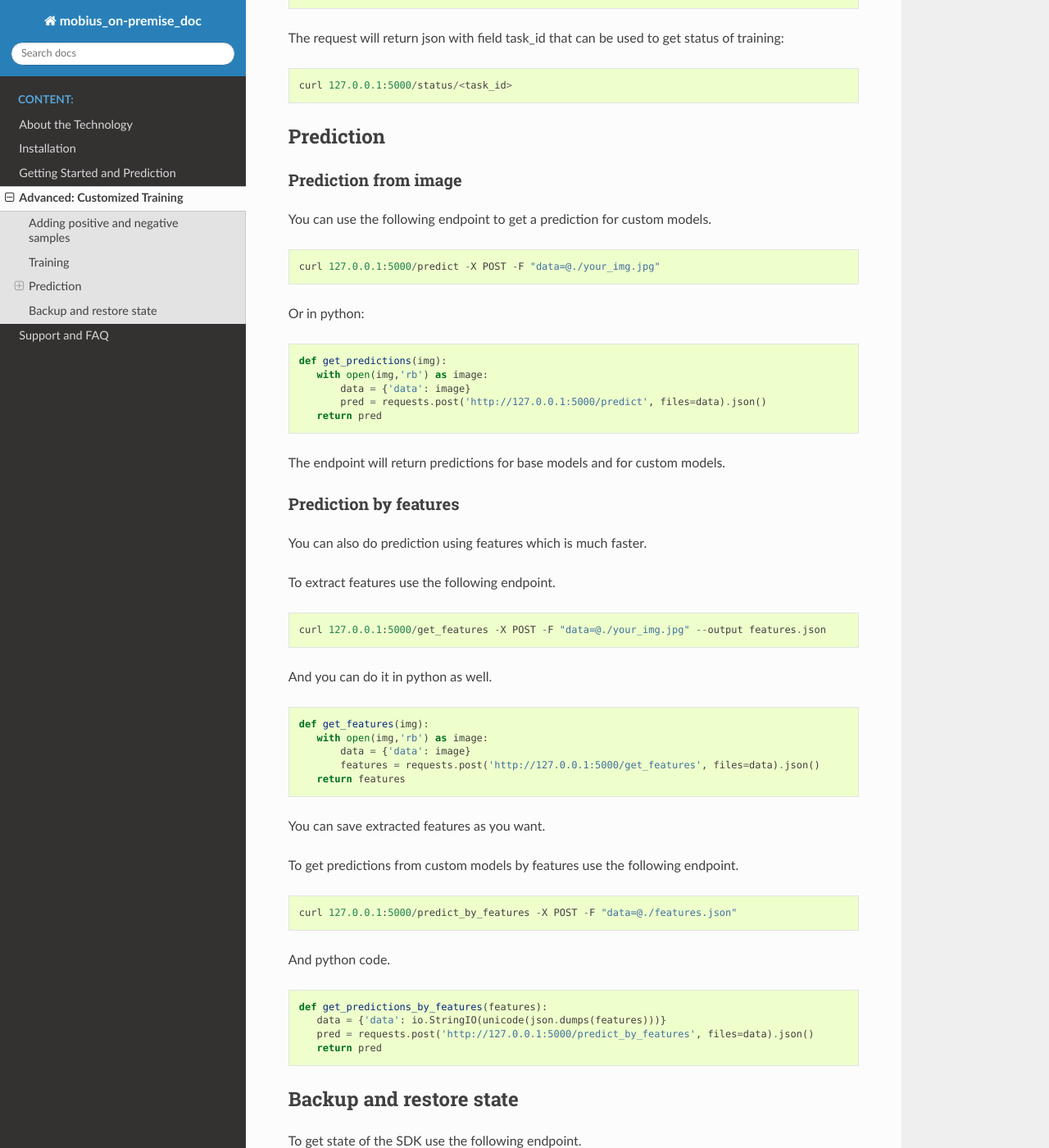
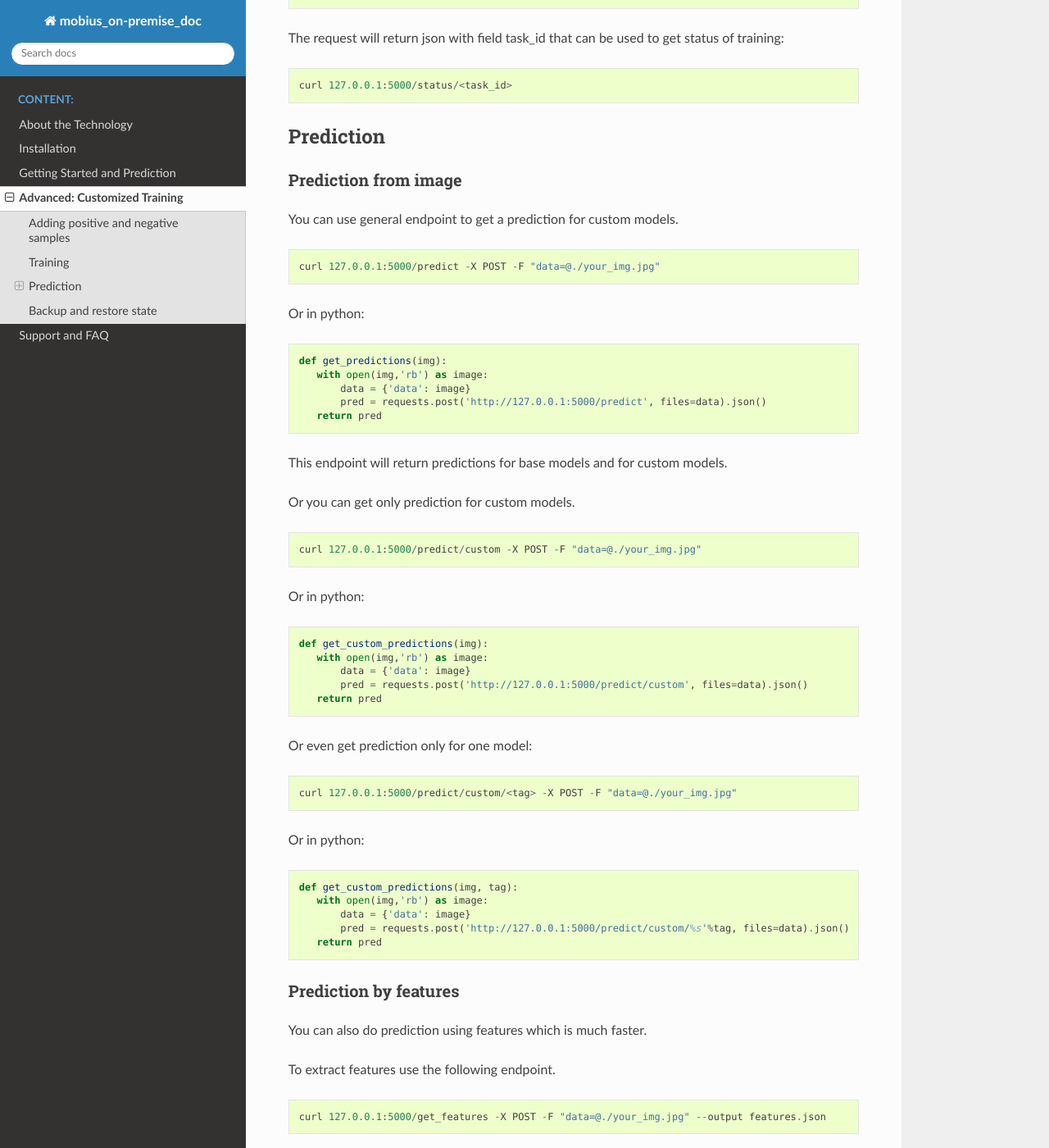
Before and after one commit to rumlingd/mobius_on-premise_doc, a Sphinx documentation site: the page built from source/advanced-training.rst, in a window 1280 px wide and 1400 px high, scrolled down 1336 px. Shown: the whole window at 82% size. Built offline with Sphinx 7.4.7 and the Read the Docs theme 2.0.0, drawn with Linux system fonts in a browser that asks for light colours; formulas are drawn with MathJax 3.

Commit message:
Added docs for endpoints of custom models

```diff
--- a/source/advanced-training.rst
+++ b/source/advanced-training.rst
@@ -52,7 +52,7 @@ Prediction
 Prediction from image
 ^^^^^^^^^^^^^^^^^^^^^
 
-You can use the following endpoint to get a prediction for custom models.
+You can use general endpoint to get a prediction for custom models.
 ::
   curl 127.0.0.1:5000/predict -X POST -F "data=@./your_img.jpg"
 
@@ -64,7 +64,32 @@ Or in python:
          pred = requests.post('http://127.0.0.1:5000/predict', files=data).json()
      return pred
 
-The endpoint will return predictions for base models and for custom models.
+This endpoint will return predictions for base models and for custom models.
+
+Or you can get only prediction for custom models.
+::
+  curl 127.0.0.1:5000/predict/custom -X POST -F "data=@./your_img.jpg"
+
+Or in python:
+::
+  def get_custom_predictions(img):
+     with open(img,'rb') as image:
+         data = {'data': image}
+         pred = requests.post('http://127.0.0.1:5000/predict/custom', files=data).json()
+     return pred
+
+Or even get prediction only for one model:
+::
+  curl 127.0.0.1:5000/predict/custom/<tag> -X POST -F "data=@./your_img.jpg"
+
+Or in python:
+::
+  def get_custom_predictions(img, tag):
+     with open(img,'rb') as image:
+         data = {'data': image}
+         pred = requests.post('http://127.0.0.1:5000/predict/custom/%s'%tag, files=data).json()
+     return pred
+
 
 Prediction by features
 ^^^^^^^^^^^^^^^^^^^^^^
```
